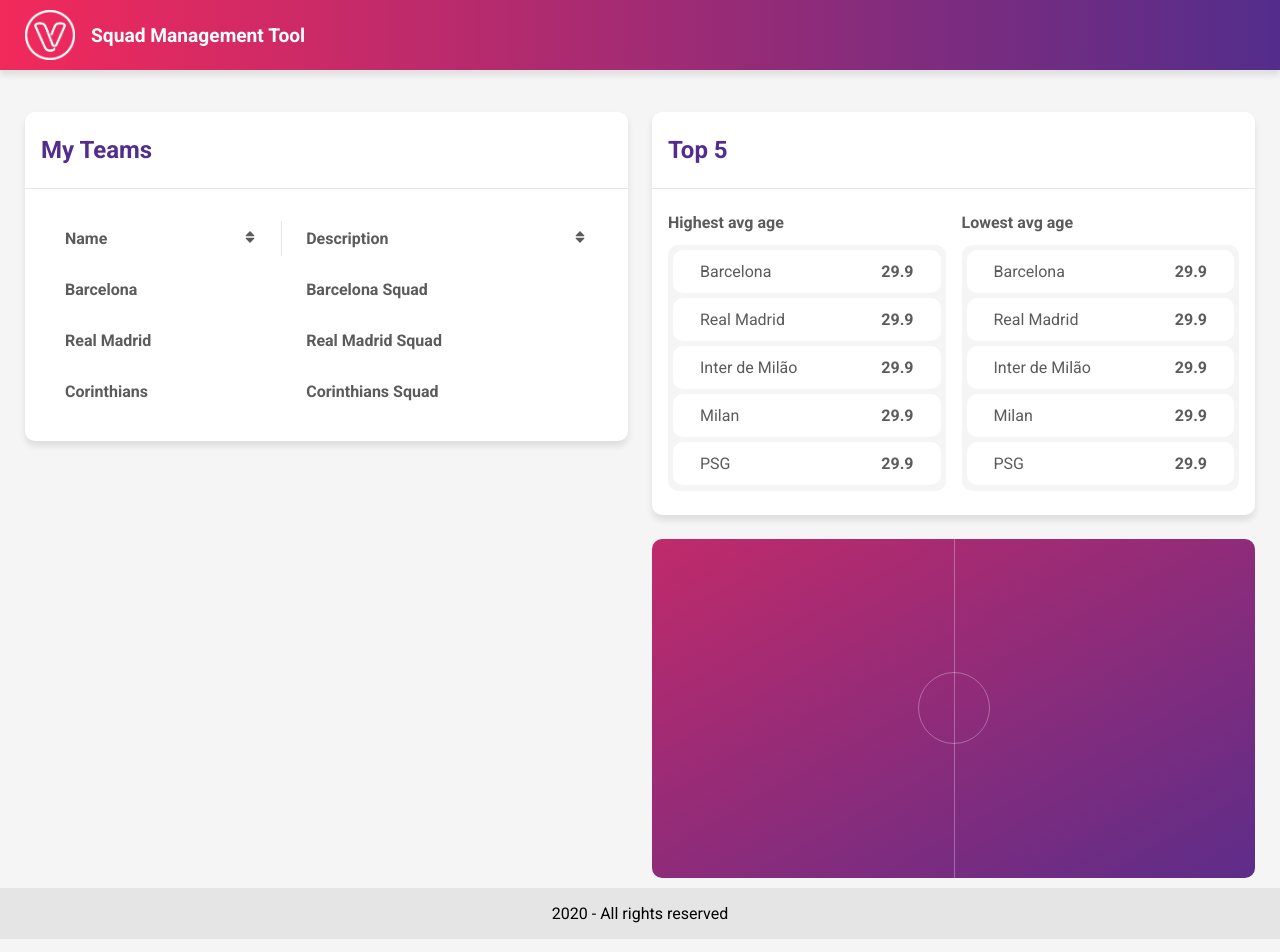
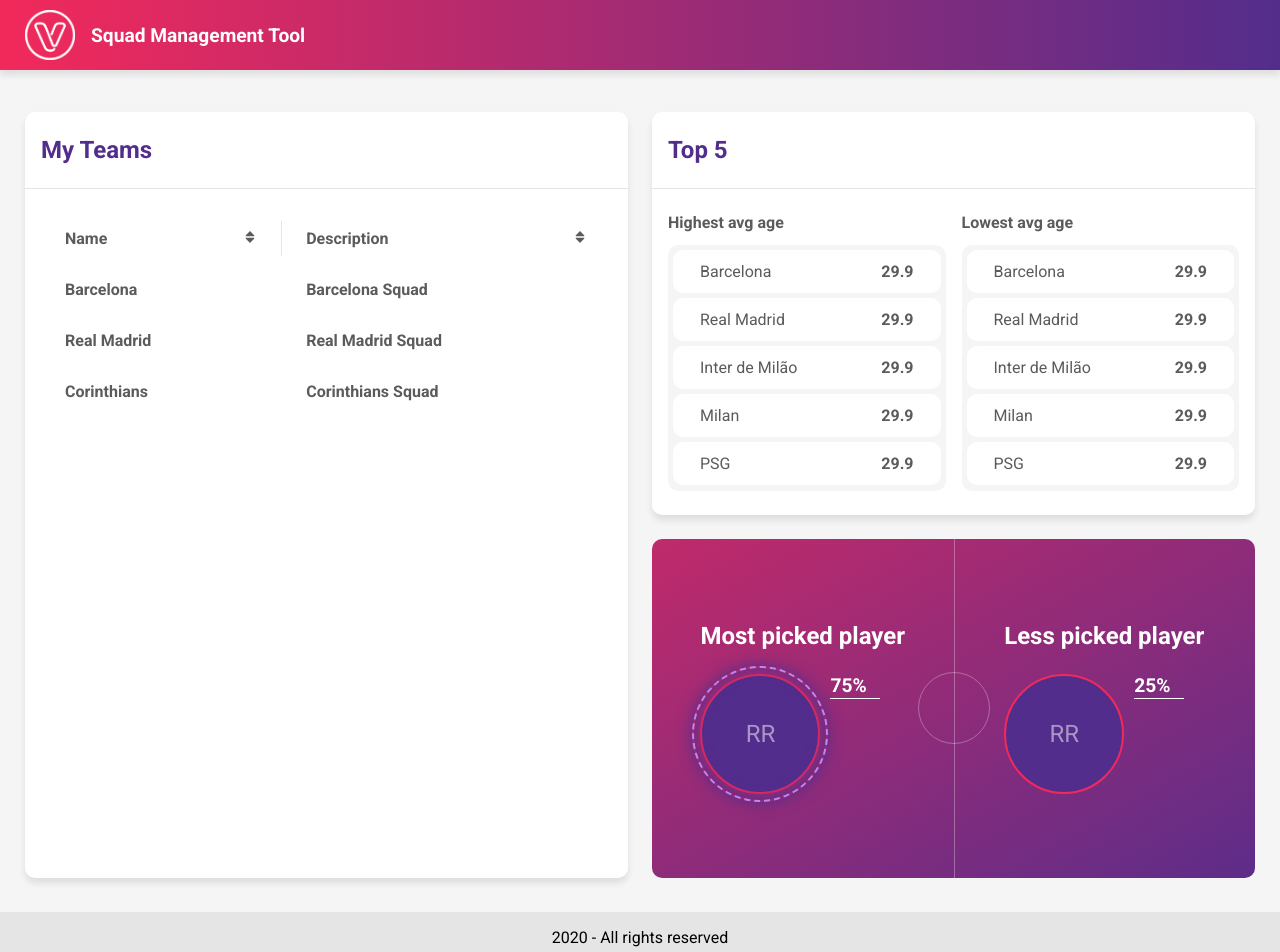
Before and after one commit to dtoloto/squad-management-tool, a React (Create React App) app: page / in a window 1280 px wide. Shown: the top 952 px of the page. Built offline with nearby package versions, Linux system fonts and the light colour scheme.

Commit message:
add: most picked player

```diff
--- /dev/null
+++ b/src/components/Avatar/index.tsx
@@ -0,0 +1,14 @@
+import React from 'react';
+
+import { Container } from './styles';
+
+interface IProps {
+  player: string;
+  featured?: boolean;
+}
+
+const Avatar: React.FC<IProps> = ({ player, featured }) => {
+  return <Container featured={featured}>{player}</Container>;
+};
+
+export default Avatar;
--- /dev/null
+++ b/src/components/Avatar/styles.tsx
@@ -0,0 +1,41 @@
+import styled from 'styled-components';
+
+interface IProps {
+  featured?: boolean;
+}
+
+export const Container = styled.div<IProps>`
+  width: 100%;
+  border-radius: 100%;
+  position: relative;
+
+  display: flex;
+  align-items: center;
+  justify-content: center;
+  text-transform: uppercase;
+  background: ${({ theme }) => theme.colors.primary};
+  color: rgba(255, 255, 255, 0.5);
+  font-size: 1.5rem;
+  border: 2px solid ${({ theme }) => theme.colors.secondary};
+
+  &:after {
+    content: '';
+    display: block;
+    padding-bottom: 100%;
+  }
+
+  &:before {
+    content: '';
+    position: absolute;
+    width: calc(100% + 16px);
+    height: calc(100% + 16px);
+    top: -10px;
+    left: -10px;
+    border: 2px dashed #c185f1;
+    box-shadow: 0 0 15px ${({ theme }) => theme.colors.primary},
+      inset 0 0 15px ${({ theme }) => theme.colors.primary};
+    border-radius: 100%;
+    background: transparent;
+    display: ${({ featured }) => (featured ? 'block' : 'none')};
+  }
+`;
--- a/src/components/Footer/index.tsx
+++ b/src/components/Footer/index.tsx
@@ -4,6 +4,7 @@ const Footer = styled.footer`
   padding: 1rem 25px;
   background: ${({ theme }) => theme.colors.light};
   text-align: center;
+  margin-top: 1.5rem;
 `;
 
 export default Footer;
--- /dev/null
+++ b/src/components/HighlightPlayers/PlayerCard/index.tsx
@@ -0,0 +1,27 @@
+import React from 'react';
+import Avatar from '../../Avatar';
+
+import { Container, Label, Score, Content, AvatarBox } from './styles';
+
+interface IProps {
+  label: string;
+  score: number;
+  player: string;
+  featured?: boolean;
+}
+
+const PlayerCard: React.FC<IProps> = ({ label, score, player, featured }) => {
+  return (
+    <Container>
+      <Label>{label}</Label>
+      <Content>
+        <AvatarBox>
+          <Avatar player={player} featured={featured} />
+        </AvatarBox>
+        <Score>{`${score}%`}</Score>
+      </Content>
+    </Container>
+  );
+};
+
+export default PlayerCard;
--- /dev/null
+++ b/src/components/HighlightPlayers/PlayerCard/styles.tsx
@@ -0,0 +1,36 @@
+import styled from 'styled-components';
+
+export const Container = styled.div``;
+
+export const Content = styled.div`
+  display: flex;
+`;
+
+export const Label = styled.p`
+  font-size: 1.5rem;
+  color: #fff;
+  margin-bottom: 1.5rem;
+  font-weight: bold;
+`;
+
+export const AvatarBox = styled.div`
+  width: 120px;
+  margin-right: 10px;
+`;
+
+export const Score = styled.p`
+  font-size: 1.2rem;
+  font-weight: bold;
+  color: #fff;
+  position: relative;
+
+  &:after {
+    position: absolute;
+    content: '';
+    width: 50px;
+    height: 1px;
+    background: #fff;
+    left: 0;
+    top: 1.5rem;
+  }
+`;
--- a/src/components/HighlightPlayers/index.tsx
+++ b/src/components/HighlightPlayers/index.tsx
@@ -1,15 +1,33 @@
 import React from 'react';
 import theme from '../../styles/theme';
 import SoccerField from '../SoccerField';
+import PlayerCard from './PlayerCard';
 
-// import { Container } from './styles';
+import { Container, Content, FirstCard, SecondCard } from './styles';
 
 const styles = {
   soccerField: { borderRadius: theme.borderRadius },
 };
 
 const HighlightPlayers: React.FC = () => {
-  return <SoccerField layout="horizontal" style={styles.soccerField} />;
+  return (
+    <Container>
+      <SoccerField layout="horizontal" style={styles.soccerField} />
+      <Content>
+        <FirstCard>
+          <PlayerCard
+            player="RR"
+            score={75}
+            label="Most picked player"
+            featured
+          />
+        </FirstCard>
+        <SecondCard>
+          <PlayerCard player="RR" score={25} label="Less picked player" />
+        </SecondCard>
+      </Content>
+    </Container>
+  );
 };
 
 export default HighlightPlayers;
--- /dev/null
+++ b/src/components/HighlightPlayers/styles.tsx
@@ -0,0 +1,43 @@
+import styled from 'styled-components';
+
+export const Container = styled.div`
+  position: relative;
+`;
+
+export const Content = styled.div`
+  position: absolute;
+  width: 100%;
+  height: 100%;
+  top: 0;
+  left: 0;
+  display: flex;
+  @media screen and (max-width: 600px) {
+    flex-wrap: wrap;
+  }
+`;
+
+export const FirstCard = styled.div`
+  width: 50%;
+  display: flex;
+  justify-content: center;
+  align-items: center;
+  height: 100%;
+
+  @media screen and (max-width: 600px) {
+    width: 100%;
+    height: 50%;
+  }
+`;
+
+export const SecondCard = styled.div`
+  width: 50%;
+  display: flex;
+  justify-content: center;
+  align-items: center;
+  height: 100%;
+
+  @media screen and (max-width: 600px) {
+    width: 100%;
+    height: 50%;
+  }
+`;
--- a/src/components/SoccerField/styles.tsx
+++ b/src/components/SoccerField/styles.tsx
@@ -41,4 +41,15 @@ export const Container = styled.div<IProps>`
     border-radius: 100%;
     transform: translateX(-50%) translateY(-50%);
   }
+
+  @media screen and (max-width: 600px) {
+    padding-top: ${vertical};
+
+    &:before {
+      height: 1px;
+      width: 100%;
+      top: 50%;
+      left: 0;
+    }
+  }
 `;
--- a/src/pages/Home/index.tsx
+++ b/src/pages/Home/index.tsx
@@ -76,6 +76,9 @@ const style = {
     marginBottom: '.8rem',
     fontSize: '1rem',
   },
+  teamsCard: {
+    minHeight: '100%',
+  },
 };
 
 const Home: React.FC = () => {
@@ -83,7 +86,7 @@ const Home: React.FC = () => {
     <Section>
       <Row colgap={24} rowgap={24}>
         <Col span={6} md={12} sm={12} xs={12}>
-          <Card>
+          <Card style={style.teamsCard}>
             <Header>
               <Title level={2}>My Teams</Title>
             </Header>
```
